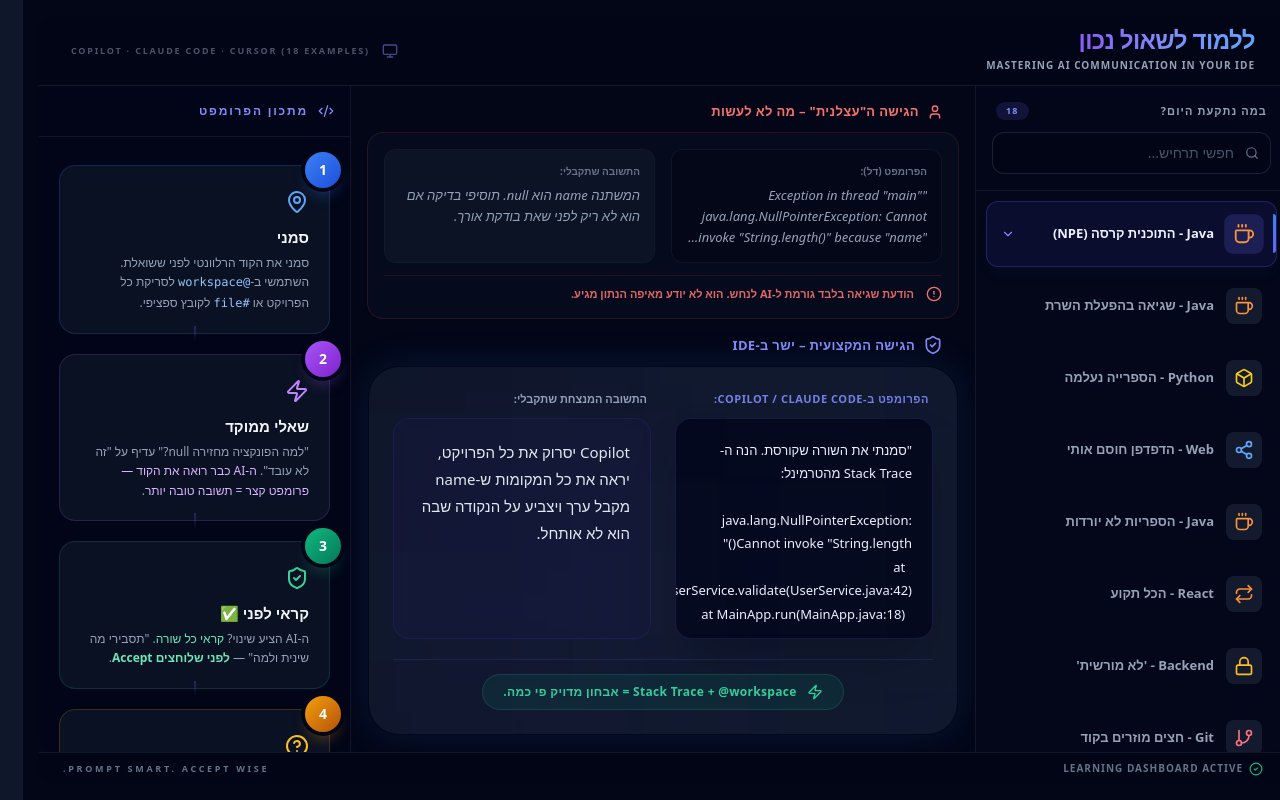
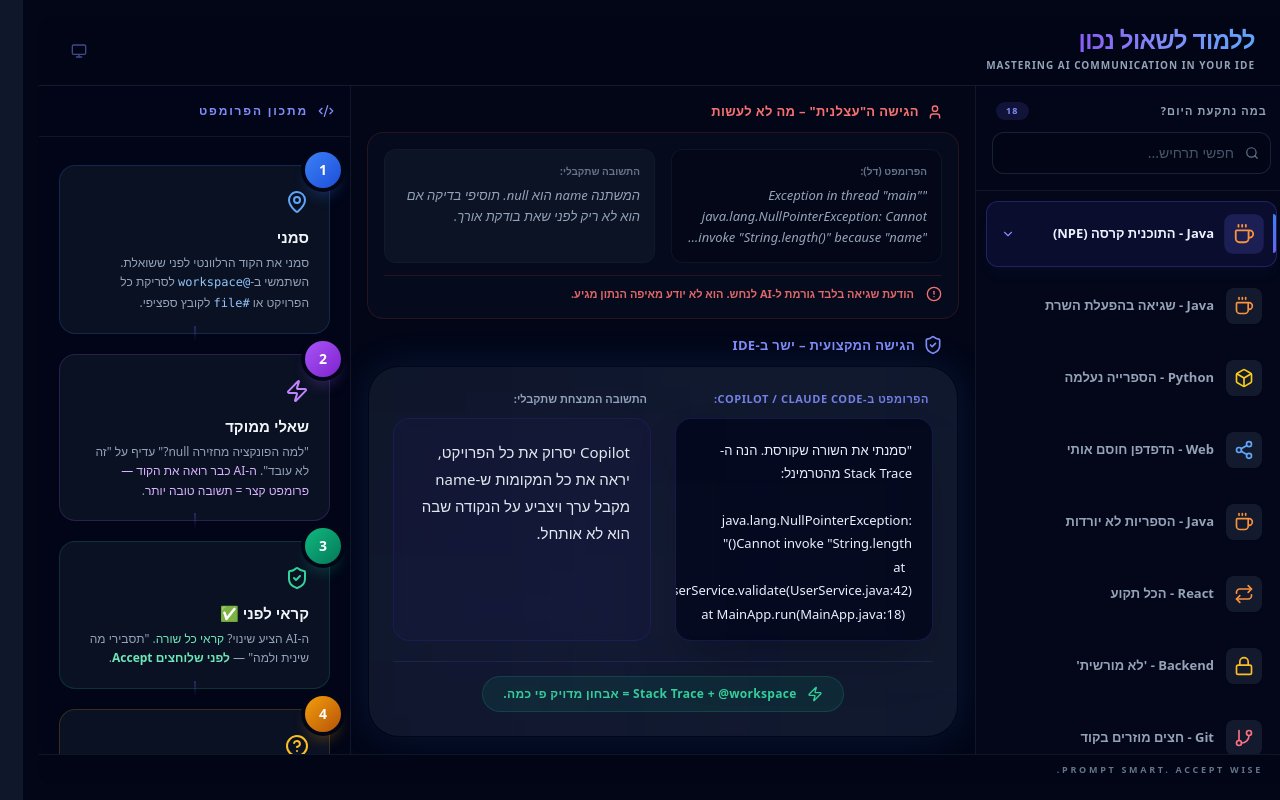
Before and after one commit to NechamaBrod/how-to-prompt, a React (Vite) app: page / in a window 1280 px wide. Built offline with nearby package versions, Linux system fonts and the light colour scheme; the HTML template or start-up script is replaced by a standard one.

Commit message:
fix: remove unnecessary elements from Footer and Header components for cleaner UI

```diff
--- a/src/components/Footer.jsx
+++ b/src/components/Footer.jsx
@@ -5,12 +5,6 @@
     className="py-2 px-6 border-t border-slate-800/50 bg-slate-950/90 backdrop-blur-sm flex items-center justify-between shrink-0 rounded-b-2xl"
     role="contentinfo"
   >
-    <div className="flex items-center gap-3">
-      <div className="flex items-center gap-1.5 text-slate-500 text-[10px] font-bold uppercase tracking-widest">
-        <CheckCircle2 className="w-3.5 h-3.5 text-emerald-500" aria-hidden="true" />
-        <span>Learning Dashboard Active</span>
-      </div>
-    </div>
     <p className="text-slate-500 text-[9px] uppercase tracking-[0.3em] font-black">
       Prompt Smart. Accept Wise.
     </p>
--- a/src/components/Header.jsx
+++ b/src/components/Header.jsx
@@ -16,9 +16,6 @@
       </div>
       <div className="flex items-center gap-3 opacity-50 hover:opacity-80 transition-opacity px-2">
         <Monitor className="w-4 h-4 text-indigo-400" aria-hidden="true" />
-        <span className="text-[9px] font-bold uppercase tracking-[0.2em] text-slate-400">
-          Copilot · Claude Code · Cursor (18 Examples)
-        </span>
       </div>
     </div>
   </header>
```
